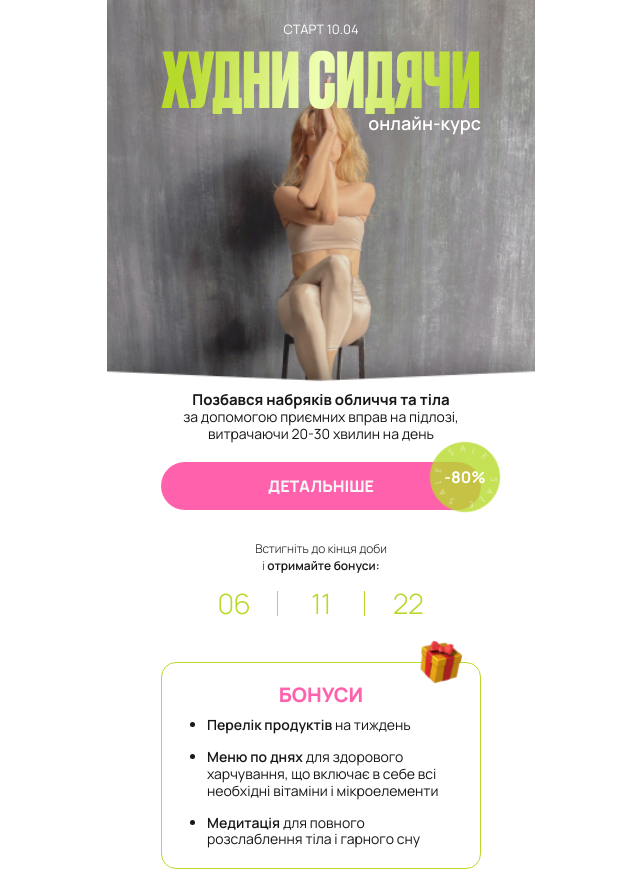
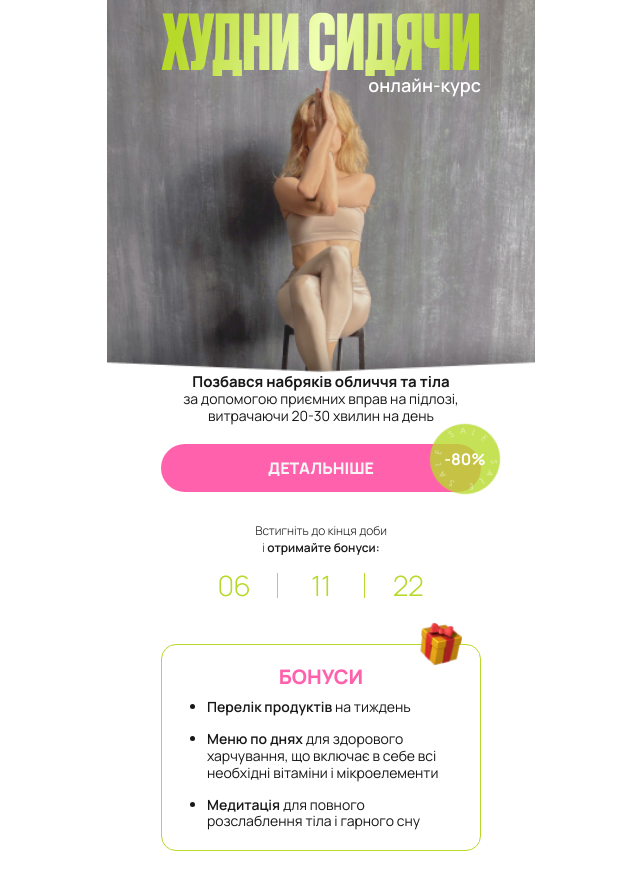
Before and after one commit to RomanIsaiev/work-website-35, a website built with Vite: page index.html in a window 1280 px wide. Shown: the top 872 px of the page, without its empty margins (319-959 px from the left). Built offline with nearby package versions, Linux system fonts and the light colour scheme; a script that the page names is missing; what vanilla-infinite-marquee would draw is missing.

Commit message:
remove start date

```diff
--- a/index.html
+++ b/index.html
@@ -20,9 +20,9 @@
     <header class="header">
       <div class="header-background">
         <div class="container">
-          <p class="start-text">
+          <!-- <p class="start-text">
             Старт <span id="dateElement"></span>.<span id="monthElement"></span>
-          </p>
+          </p> -->
           <h1 class="header-title">ХУДНИ СИДЯЧИ</h1>
           <p class="online-text">онлайн-курс</p>
           <p class="header-description">
@@ -900,7 +900,7 @@
     <script src="./src/js/swiper.js" type="module"></script>
     <script src="./src/js/timer.js" type="module"></script>
     <script src="./src/js/scroll.js" type="module"></script>
-    <script src="./src/js/changeDate.js" type="module"></script>
+    <!-- <script src="./src/js/changeDate.js" type="module"></script> -->
     <script
       type="module"
       src="https://kwiga.com/build/js/kwiga-widget.js?t=1712407467&uuid=99cbac3e-d743-4952-a784-50c18f87cb74&producer=https://kwiga.com/"
--- a/src/css/styles.css
+++ b/src/css/styles.css
@@ -61,7 +61,7 @@ p {
   margin-left: auto;
   margin-right: auto;
 
-  padding-top: 20px;
+  /* padding-top: 20px; */
   background-image: url(../images/header-background-mobile-1x.jpg);
   background-repeat: no-repeat;
   background-size: cover;
@@ -117,7 +117,7 @@ p {
   line-height: 100%; /* 18px */
   text-transform: lowercase;
 
-  margin-bottom: 260px;
+  margin-bottom: 280px;
 }
 
 .header-description {
```
